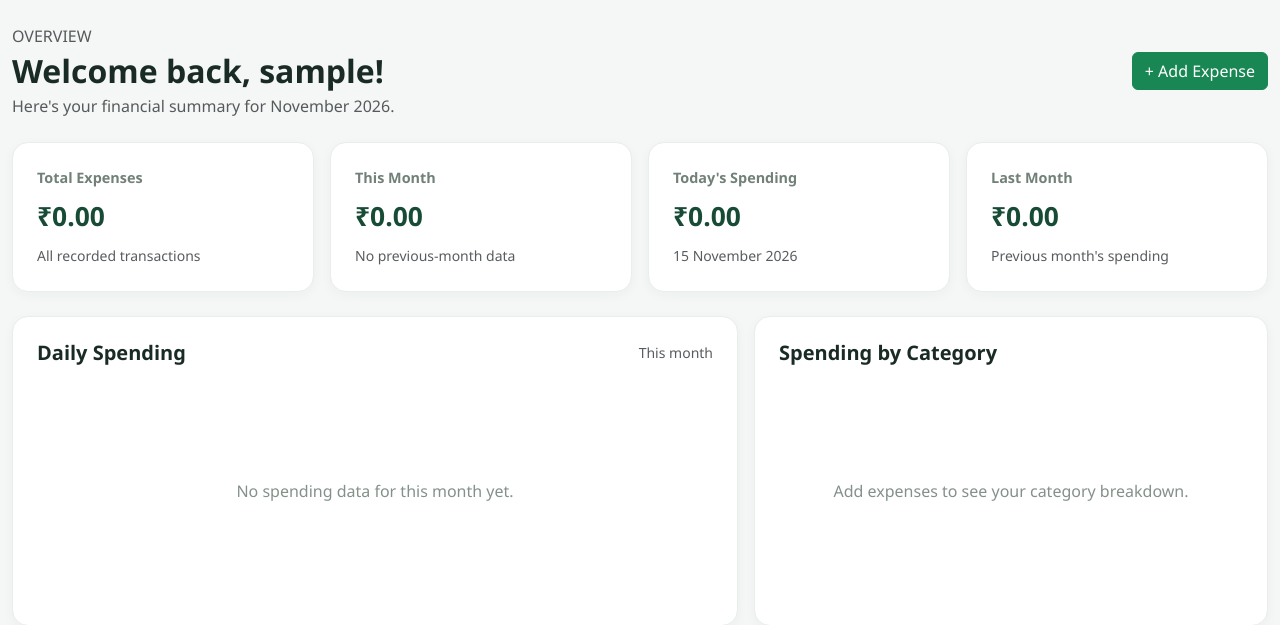
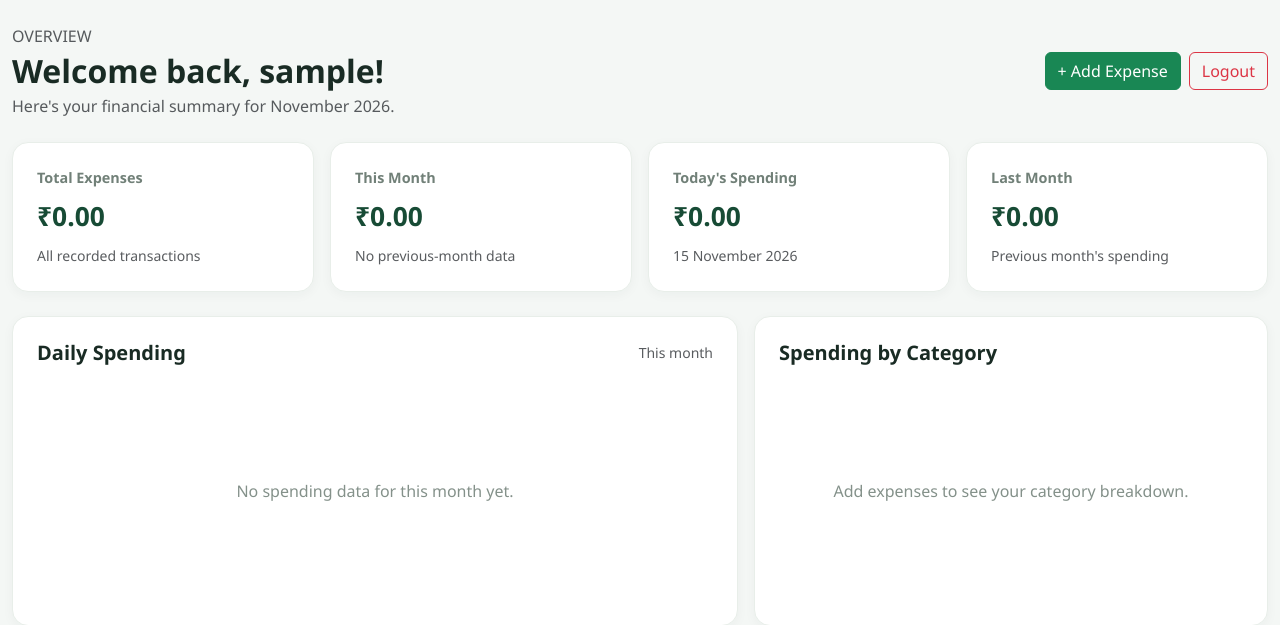
Before and after one commit to KrishH-KH/PennyWise, a Flask app: page /dashboard in a window 1280 px wide. Shown: the top 625 px of the page. Run offline with Flask 3, Linux system fonts and the light colour scheme; the visitor is signed in with stand-in values (Sample User, id 1); data that the repository does not hold is empty; some libraries are stand-ins or nearby versions.

Commit message:
Update README, images, login and dashboard

```diff
--- a/templates/dashboard/home.html
+++ b/templates/dashboard/home.html
@@ -15,9 +15,20 @@
             </p>
         </div>
 
-        <a href="{{ url_for('expenses.add') }}" class="btn btn-success mt-3 mt-md-0">
-            + Add Expense
-        </a>
+
+<div class="d-flex gap-2 mt-3 mt-md-0">
+    <a href="{{ url_for('expenses.add') }}" class="btn btn-success">
+        + Add Expense
+    </a>
+
+    <form method="POST" action="{{ url_for('auth.logout') }}">
+        <input type="hidden" name="csrf_token" value="{{ csrf_token() }}">
+        <button type="submit" class="btn btn-outline-danger">
+            Logout
+        </button>
+    </form>
+</div>
+
     </div>
 
     <!-- Summary cards -->
```
Also changed, not shown: README.md, static/images/dashboard.png (added), static/images/expenses.png (added), static/images/login.png (added), static/images/pennywise-banner.png (added).
